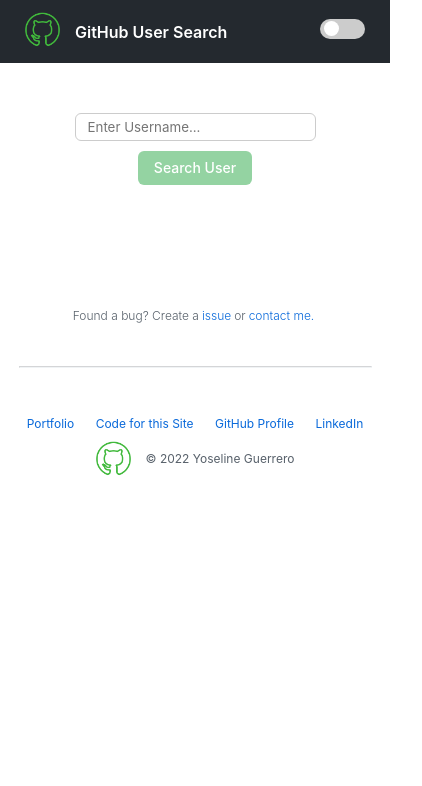
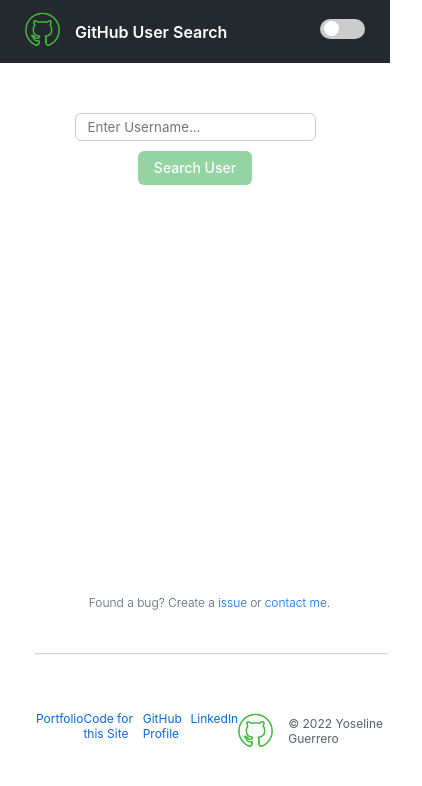
Before and after one commit to YoselineGuerrero/github-user-search, a React (Create React App) app in the folder api-practice/: page /#/ in a window 390 px wide. Shown: the top 786 px of the page, 422 px wide, since content can reach past the window. Built offline with nearby package versions, Linux system fonts and the light colour scheme; no server answers.

Commit message:
footer issue solved

```diff
--- a/api-practice/src/Components/Footer.js
+++ b/api-practice/src/Components/Footer.js
@@ -20,10 +20,10 @@
 
 export default function Footer(){
   return(
-    <>
+    <div id = 'footer'>
       <p style={{marginTop:'24px', fontSize:'12px'}} className='subtitle'> Found a bug? Create a <a id='footer-links'  className='a-link' href='https://github.com/YoselineGuerrero/react-api-pratice/issues' target='_blank' rel="noreferrer">issue</a> or <a className='a-link' id='footer-links' href='mailto:yguerrerocs@gmail.com?subject=Bug%20Found%20in%20GitHub%20Project' target='_blank' rel="noreferrer">contact me.</a></p>
       <hr style={{marginTop:'40px', width:'90%'}}/>
-    <div id='footer'>
+      <div id='footer-menu'>
         <div id='footer-img'>
           <img src={GitHubLogo} width="35px"  alt=''></img>
           <span id='footer-title'>© 2022 Yoseline Guerrero</span>
@@ -38,6 +38,6 @@
           <span id='footer-title'>© 2022 Yoseline Guerrero</span>
         </div>
       </div>
-    </>
+    </div>
   );
 }
--- a/api-practice/src/mainPage.css
+++ b/api-practice/src/mainPage.css
@@ -1,3 +1,12 @@
+#container {
+  min-height: 100vh;
+  position: relative;
+}
+
+#body-padding {
+  padding-bottom:220px;
+}
+
 .search-box {
   padding: 40px;
   margin: auto;
@@ -52,11 +61,17 @@
   font-size: 14px;
 }
 
-#footer {
+#footer-menu {
   overflow: hidden;
   padding: 40px 20px 48px;
   display: flex;
   align-items: center ;
+}
+
+#footer {
+  position:absolute;
+  bottom:0;
+  width:100%;
 }
 
 #footer-img {
@@ -411,4 +426,8 @@
   #footer-a {
     padding-inline-start: 0px;
   }
+
+  #body-padding {
+    padding-bottom:250px;
+  }
 }
--- a/api-practice/src/mainPage.js
+++ b/api-practice/src/mainPage.js
@@ -10,9 +10,9 @@
   const [user, setUser] = useState();
   const [disabled, setDisabled] = useState(true);
 
-  function handleSubmit(e) {
-    e.preventDefault();
-    setUser(e.target.username.value)
+  function handleSubmit(event) {
+    event.preventDefault();
+    setUser(event.target.username.value)
   }
 
   function handleChange(event) {
@@ -20,7 +20,7 @@
   }
 
   return(
-    <div>
+    <div id='container'>
       <Header/>
 
       <div className ='search-box'>
@@ -31,11 +31,11 @@
           <input type="submit" value="Search User" disabled={disabled}/>
         </form>
       </div>
-
-      <Profile username={user}/>
-      <Repos username={user}/>
-      <Gists username={user}/>
-
+      <div id='body-padding'>
+        <Profile username={user}/>
+        <Repos username={user}/>
+        <Gists username={user}/>
+      </div>
       <Footer/>
     </div>
   );
```
Lines whose indentation alone changed are shown as unchanged.
